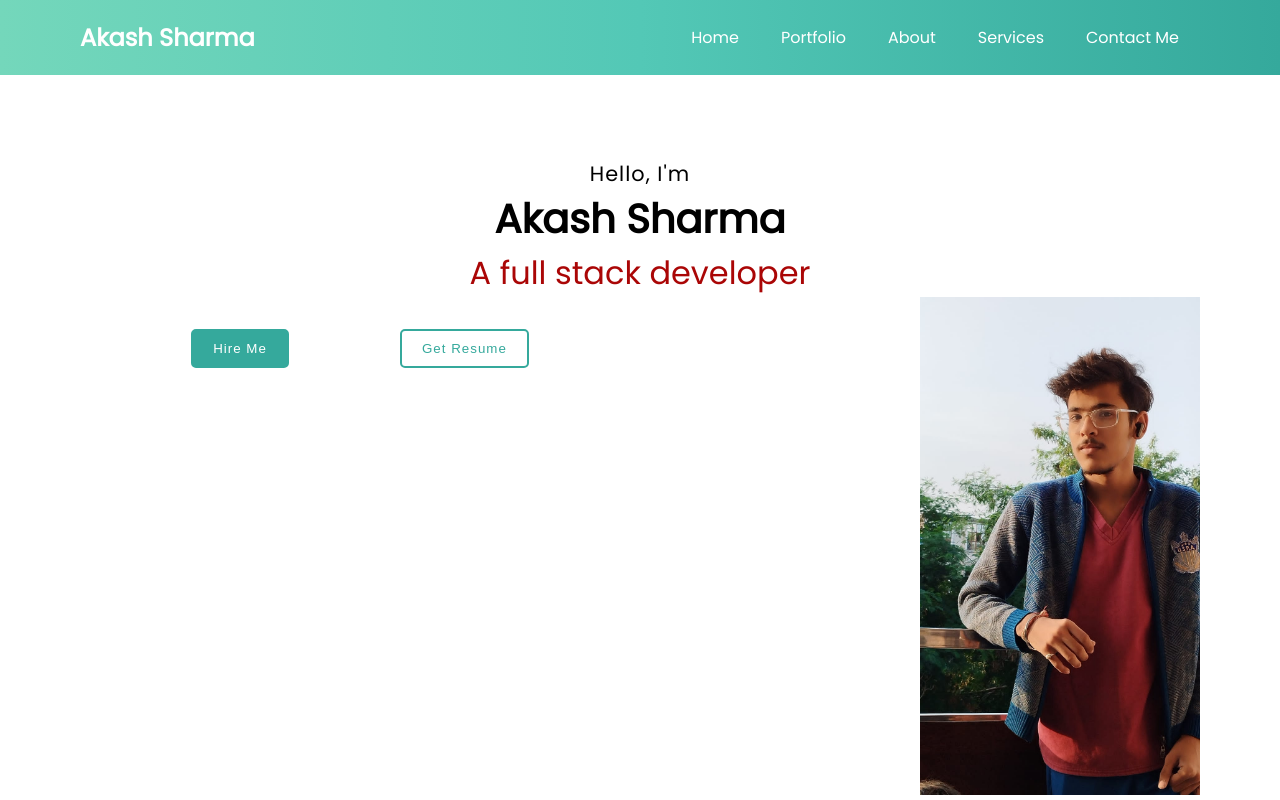
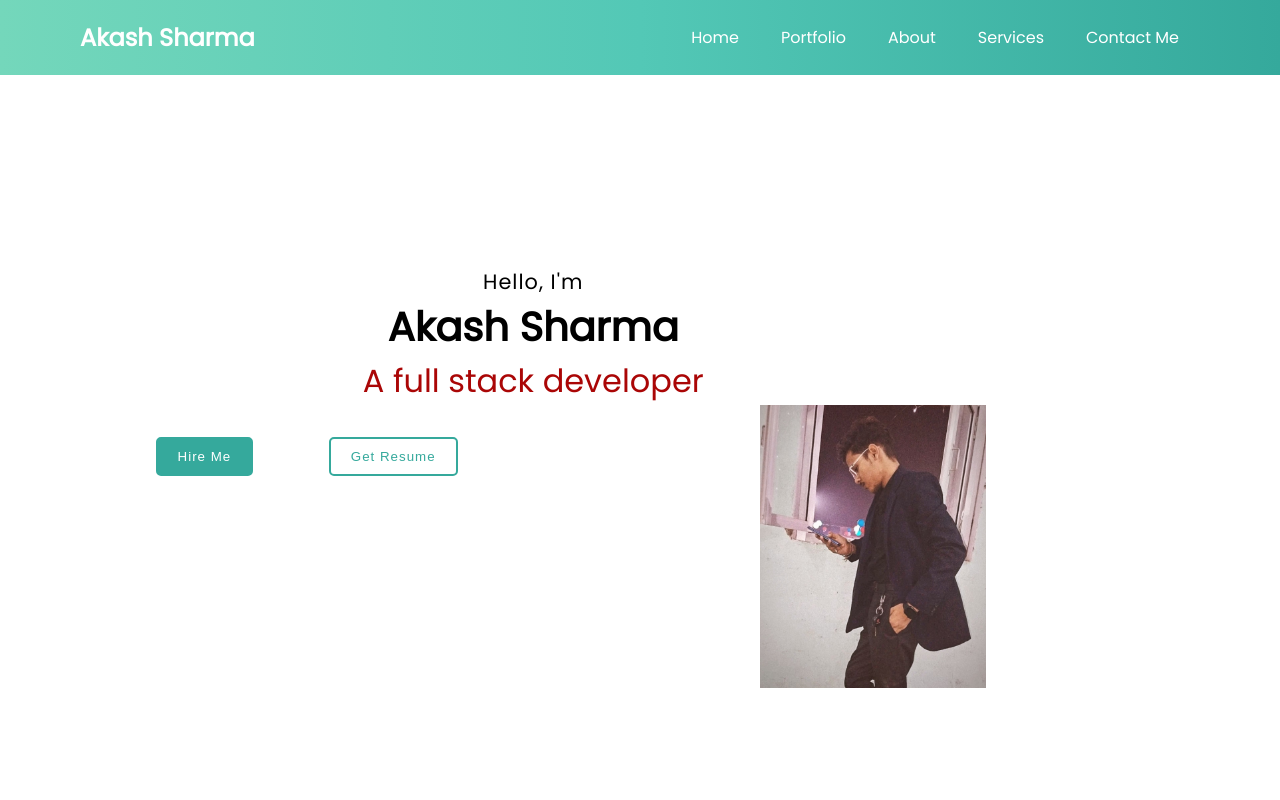
Before and after one commit to Akashsharma084/oibsip_portfolio-, a plain HTML site: page index.html in a window 1280 px wide. Shown: the top 800 px of the page. Drawn offline with Linux system fonts and the light colour scheme; files whose address does not match are found by name.

Commit message:
changes of image

```diff
--- a/index.html
+++ b/index.html
@@ -70,7 +70,7 @@
                 </h4>
             </div>
             <div class="akash">
-                <img class="akash" src="C:\Users\hp\Desktop\portfolio2.0\oibsip_portfolio-\web.jpg.jpg"></img>
+                <img class="akash" src="C:\Users\hp\Desktop\portfolio2.0\oibsip_portfolio-\akash.jpg"></img>
             </div>
             <div class="intro-buttons">
                 <button class="btn common-btn">Hire Me</button>
```
